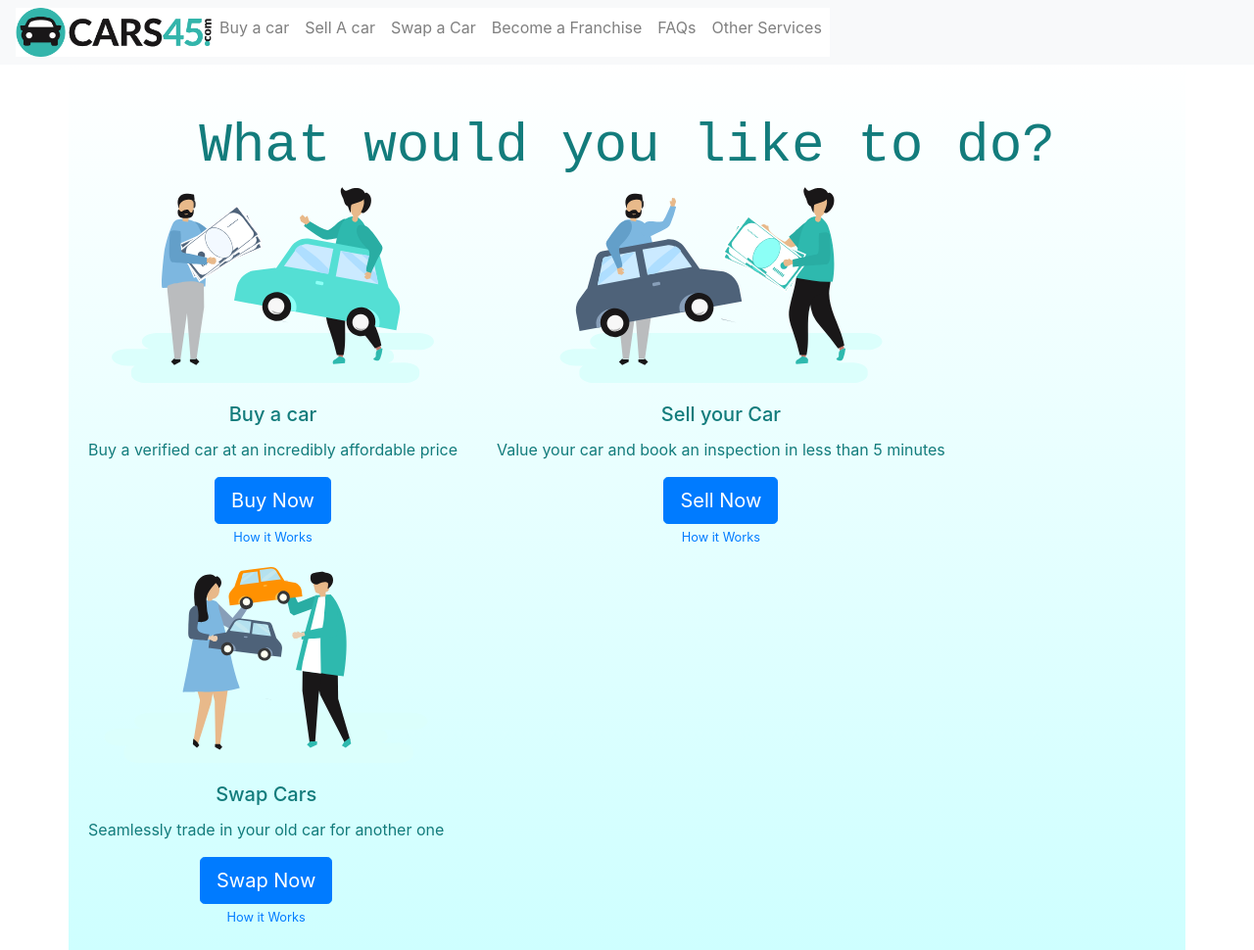
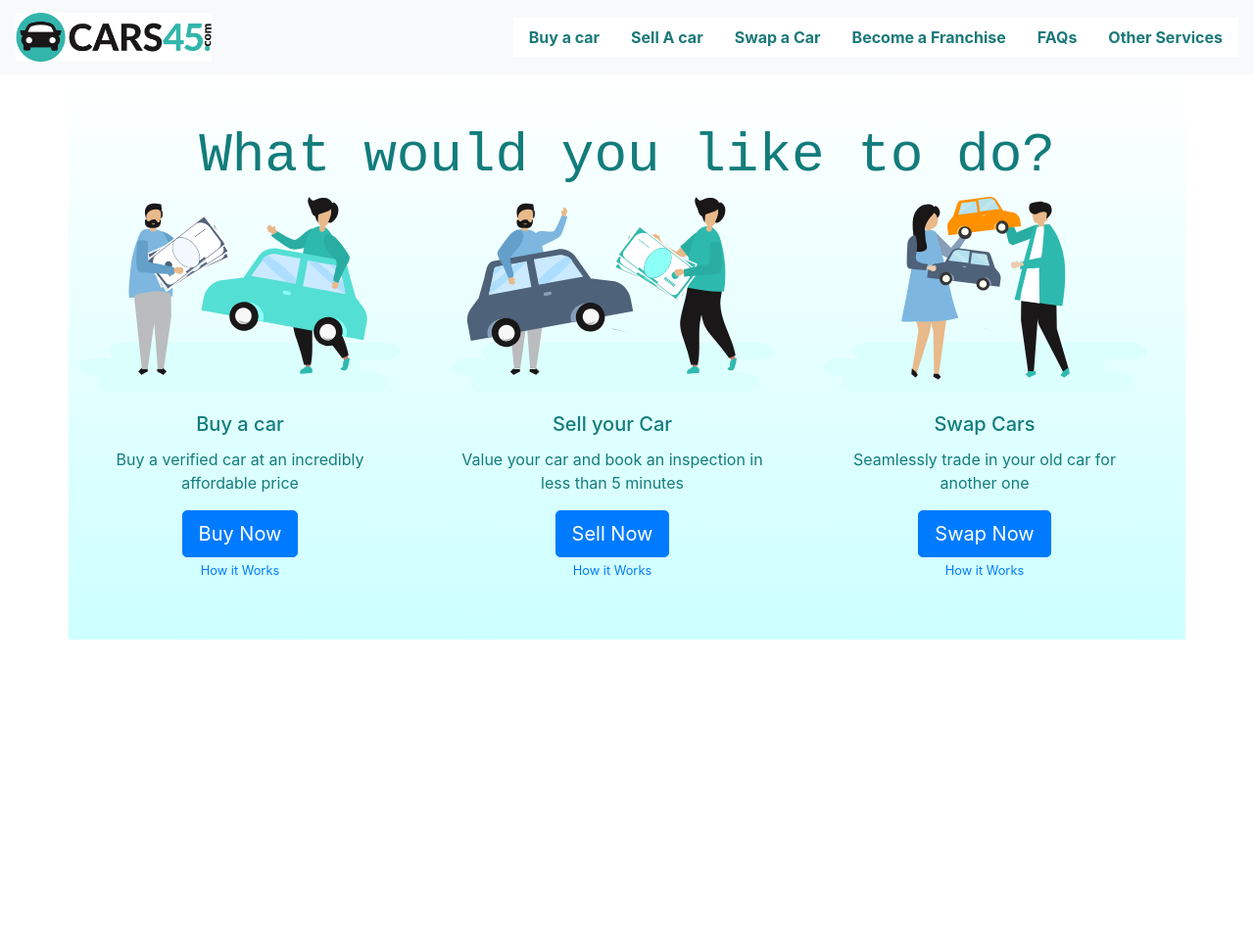
Before and after one commit to boluhack/humble-beginings, a plain HTML site: page index.html in a window 1280 px wide. Shown: the top 970 px of the page at 98% size. After the commit the page ends 800 px from the top, so only its background shows below. Drawn offline with Linux system fonts and the light colour scheme.

Commit message:
Added grid system and navbar

```diff
--- a/assets/stylee.css
+++ b/assets/stylee.css
@@ -19,6 +19,8 @@ ul {
     overflow: hidden;
     background-color:white;
     color:#1c7979;
+    justify-content: center;
+    font-weight: bold;
   }
 
   li {
@@ -30,7 +32,8 @@ ul {
     color:#1c7979;
     text-align: center;
     padding: 14px 16px;
-    text-decoration: none;
+    text-decoration:none;
+    justify-content:center;
   }
 
   /* Change the link color to #111 (black) on hover */
--- a/index.html
+++ b/index.html
@@ -10,22 +10,23 @@
 </head>
 <body>
     <div class="wrapper">
+        <nav class="navbar navbar-light bg-light">
+            <a class="navbar-brand" href="#">
+           <img src="./assets/images/logo.png" width="200px" height="50px" alt="" loading="lazy">
+          </a>
+         <ul class="nav justify-content-center">
 
-        <!--Navigation-->
-        <nav class="navbar navbar-expand-lg navbar-light bg-light">
-            <div class="collapse navbar-collapse" id="navbarSupportedContent">
-              <ul class="navbar-nav mr-auto">
-                <img src="./assets/images/logo.png" width="200px" height="50px">
-                <li class="nav-item ">
+
+            <li class="nav-item">
                 <a class="nav-link" href="#">Buy a car <span class="sr-only">(current)</span></a>
             </li>
-                <li class="nav-item ">
+            <li class="nav-item">
                 <a class="nav-link" href="#">Sell A car<span class="sr-only">(current)</span></a>
             </li>
-                <li class="nav-item ">
+            <li class="nav-item">
                 <a class="nav-link" href="#">Swap a Car<span class="sr-only">(current)</span></a>
             </li>
-                <li class="nav-item ">
+            <li class="nav-item">
                 <a class="nav-link" href="#">Become a Franchise<span class="sr-only">(current)</span></a>
             </li>
             <li class="nav-item">
@@ -34,15 +35,15 @@
             <li class="nav-item ">
                 <a class="nav-link" href="#">Other Services<span class="sr-only">(current)</span></a>
               </li>
+          </ul>
+        </nav>
 
-               </ul>
-            </div>
-        </nav>
     </div>
     <div class="container">
     <h4 class="display-4">What would you like to do?</h4>
     <div class="card-deck">
-    <div>
+        <div class="row">
+            <div class="col-sm">
       <img src="./assets/images/buy.svg" width="80px" height="200px" class="card-img-top" alt="Buy a Car">
       <div class="card-body">
         <h5 class="card-title">Buy a car</h5>
@@ -52,7 +53,9 @@
         <br><small> <a href="#" title="Buy a Car">How it Works</a></small>
      </div>
     </div>
-    <div >
+
+
+        <div class="col-sm">
       <img src="./assets/images/sell.svg"width="80px" height="200px" class="card-img-top" alt="Sell your Car">
       <div class="card-body">
         <h5 class="card-title">Sell your Car</h5>
@@ -62,7 +65,9 @@
         <br><small> <a href="#" title="Sell Your Car">How it Works</a></small>
       </div>
     </div>
-    <div>
+
+
+    <div class="col-sm">
       <img src="./assets/images/swap.svg" width="80px" height="200px" class="card-img-top" alt="Swap Cars">
       <div class="card-body">
         <h5 class="card-title">Swap Cars</h5>
@@ -73,4 +78,6 @@
     </div>
   </div>
     </div>
+    </div>
+</body>
 </html>
```
Lines whose indentation alone changed are shown as unchanged.
